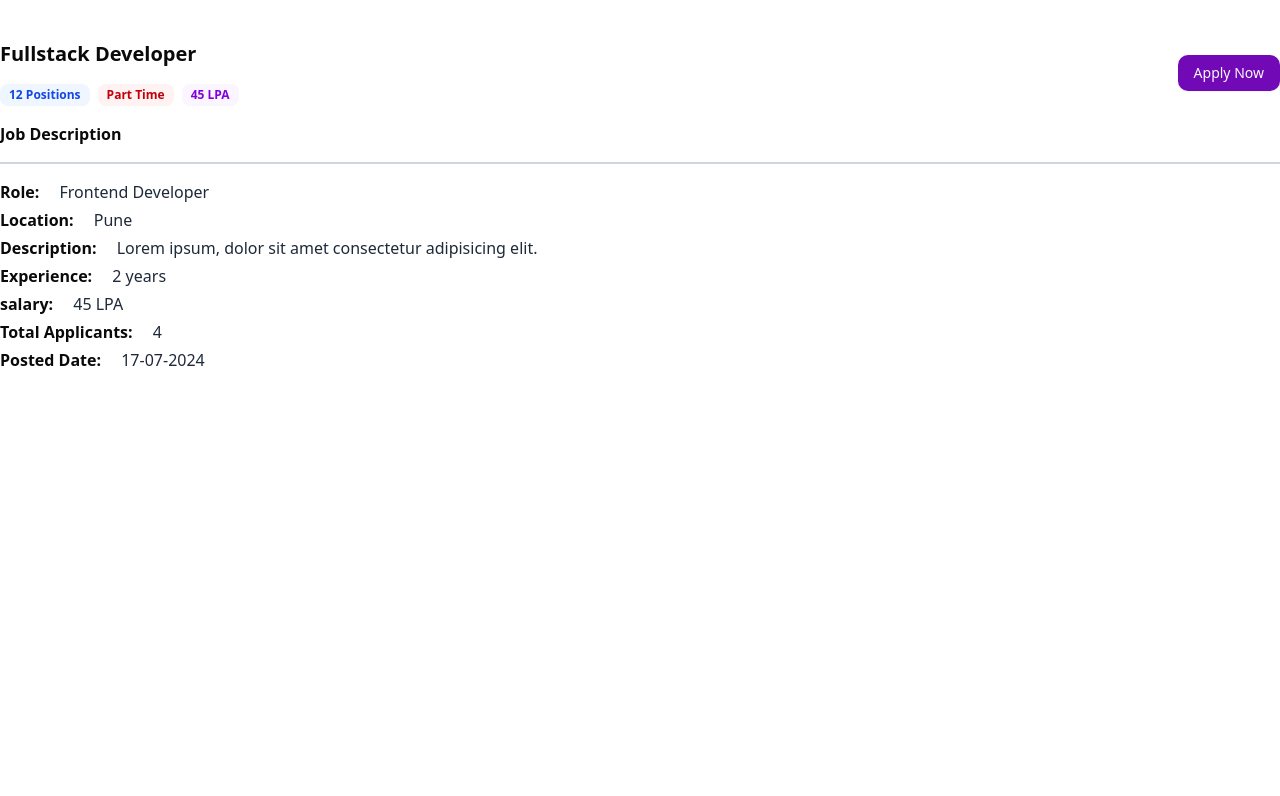
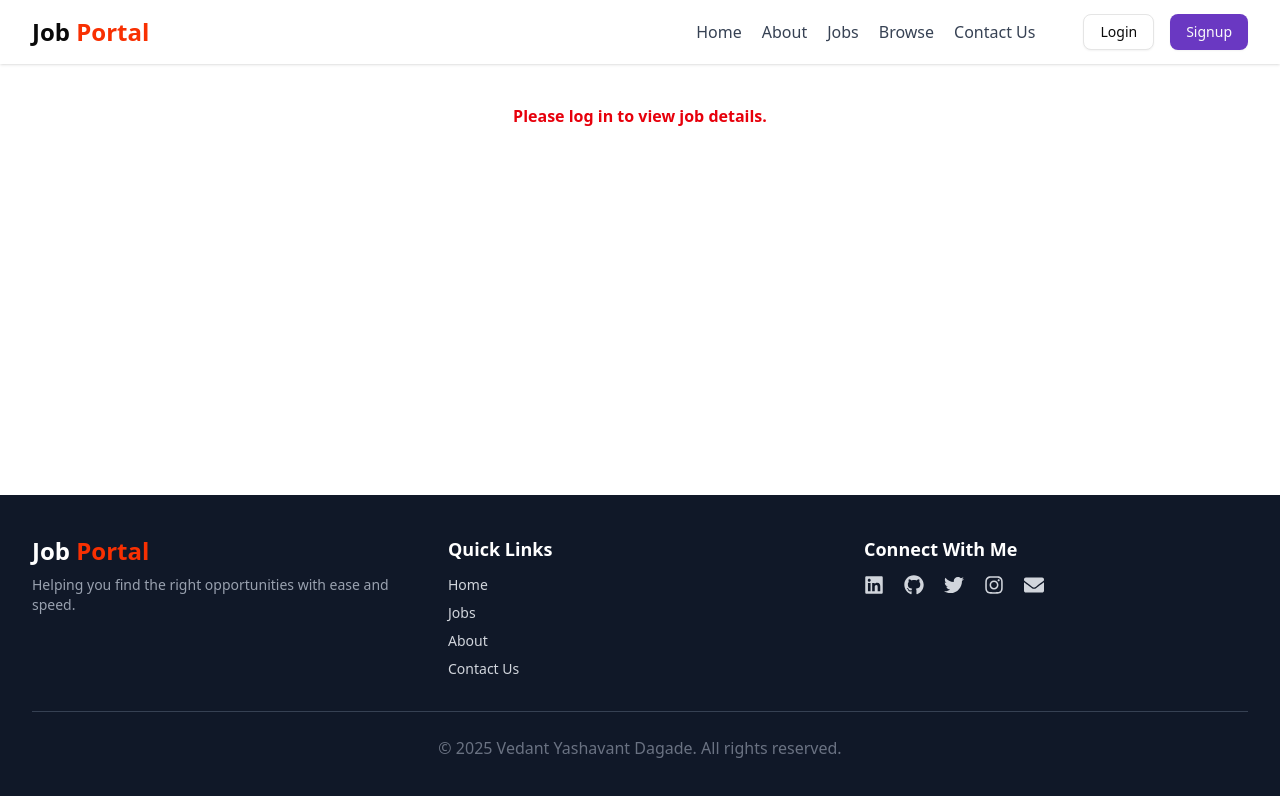
Before and after one commit to VedantDagade/Job-Portal-Complete-New, a React (Vite) app in the folder frontend/: page /description/1 in a window 1280 px wide. Shown: the top 796 px of the page. Built offline with nearby package versions, Linux system fonts and the light colour scheme; no server answers; the HTML template or start-up script is replaced by a standard one.

Commit message:
job description is under working

```diff
--- a/frontend/src/components/JobDescription.jsx
+++ b/frontend/src/components/JobDescription.jsx
@@ -1,24 +1,78 @@
-import React from "react";
+import React, { useEffect } from "react";
 import { Badge } from "./ui/badge";
 import { Button } from "./ui/button";
+import { useParams } from "react-router-dom";
+
+import { JOB_API_END_POINT } from "@/utils/constant";
+import axios from "axios";
+import { setSingleJob } from "@/redux/jobSlice";
+import { useDispatch, useSelector } from "react-redux";
+import Navbar from "./shared/Navbar";
+import Footer from "./Footer";
 
 const JobDescription = () => {
+  const user = useSelector((store) => store.auth.user); // get logged-in user
   const isApplied = false;
+  const dispatch = useDispatch();
+  const { singleJob } = useSelector((store) => store.job);
+
+  const params = useParams();
+  const jobId = params.id;
+
+  useEffect(() => {
+    if (!jobId) return; // prevent fetch if jobId is undefined
+
+    const fetchSingleJob = async () => {
+      try {
+        const res = await axios.get(`${JOB_API_END_POINT}/get/${jobId}`, {
+          withCredentials: true,
+        });
+        if (res.data.success) {
+          // Ideally, use setSingleJob, not setAllJobs
+          dispatch(setSingleJob(res.data.job)); // wrap in array if your store expects array
+        }
+      } catch (error) {
+        console.error("Error fetching job:", error);
+      }
+    };
+
+    fetchSingleJob();
+  }, [dispatch, jobId]); // ✅ include jobId
+
+  // If user is not logged in, show a message
+  if (!user) {
+    return (
+      <div className="flex flex-col min-h-screen">
+        {/* Navbar */}
+        <Navbar />
+
+        {/* Main content */}
+        <div className="flex-1 max-w-7xl mx-auto my-10 text-center text-red-600 font-bold">
+          Please log in to view job details.
+        </div>
+
+        {/* Footer */}
+        <Footer />
+      </div>
+    );
+  }
 
   return (
-    <div className="max-w-7xl mx-auto my-10">
+    <div>
+      <Navbar />
+      <div className="max-w-7xl mx-auto my-8">
         <div className="flex items-center justify-between">
           <div>
-          <h1 className="font-bold text-xl ">Fullstack Developer</h1>
+            <h1 className="font-bold text-xl ">{singleJob?.title}</h1>
             <div className="flex gap-2 flex-wrap mt-4">
               <Badge className="bg-blue-50 text-blue-700 font-bold">
-              12 Positions
+                {singleJob?.position} Positions
               </Badge>
               <Badge className="bg-red-50 text-red-700 font-bold">
-              Part Time
+                {singleJob?.jobType}
               </Badge>
               <Badge className="bg-purple-50 text-purple-700 font-bold">
-              45 LPA
+                {singleJob?.salary} LPA
               </Badge>
             </div>
           </div>
@@ -33,17 +87,62 @@ const JobDescription = () => {
             {isApplied ? `Already Applied` : `Apply Now`}
           </Button>
         </div>
-      <h1 className="border-b-2 border-b-gray-300 py-4 font-bold">Job Description</h1>
+        <h1 className="border-b-2 border-b-gray-300 py-4 font-bold text-lg text-gray-600">
+          Job Description
+        </h1>
         <div className="my-4">
-        <h1 className="font-bold my-1"> Role: <span className="pl-4 font-normal text-gray-800">Frontend Developer</span></h1>
-        <h1 className="font-bold my-1"> Location: <span className="pl-4 font-normal text-gray-800">Pune</span></h1>
-        <h1 className="font-bold my-1"> Description: <span className="pl-4 font-normal text-gray-800">Lorem ipsum, dolor sit amet consectetur adipisicing elit.</span></h1>
-        <h1 className="font-bold my-1"> Experience: <span className="pl-4 my-4 font-normal text-gray-800">2 years</span></h1>
-        <h1 className="font-bold my-1"> salary: <span className="pl-4 font-normal text-gray-800">45 LPA</span></h1>
-        <h1 className="font-bold my-1"> Total Applicants: <span className="pl-4 font-normal text-gray-800">4</span></h1>
-        <h1 className="font-bold my-1"> Posted Date: <span className="pl-4 font-normal text-gray-800">17-07-2024</span></h1>
-
+          <h1 className="font-bold my-1">
+            {" "}
+            Role:{" "}
+            <span className="pl-4 font-normal text-gray-800">
+              {singleJob?.title}
+            </span>
+          </h1>
+          <h1 className="font-bold my-1">
+            {" "}
+            Location:{" "}
+            <span className="pl-4 font-normal text-gray-800">
+              {singleJob?.location}
+            </span>
+          </h1>
+          <h1 className="font-bold my-1">
+            {" "}
+            Description:{" "}
+            <span className="pl-4 font-normal text-gray-800">
+              {singleJob?.description}
+            </span>
+          </h1>
+          <h1 className="font-bold my-1">
+            {" "}
+            Experience:{" "}
+            <span className="pl-4 my-4 font-normal text-gray-800">
+              {singleJob?.experienceLevel} Years
+            </span>
+          </h1>
+          <h1 className="font-bold my-1">
+            {" "}
+            salary:{" "}
+            <span className="pl-4 font-normal text-gray-800">
+              {singleJob?.salary} LPA
+            </span>
+          </h1>
+          <h1 className="font-bold my-1">
+            {" "}
+            Total Applicants:{" "}
+            <span className="pl-4 font-normal text-gray-800">
+              {singleJob?.application?.length}
+            </span>
+          </h1>
+          <h1 className="font-bold my-1">
+            {" "}
+            Posted Date:{" "}
+            <span className="pl-4 font-normal text-gray-800">
+              {singleJob?.createdAt?.split("T")[0]}
+            </span>
+          </h1>
         </div>
+      </div>
+      <Footer/>
     </div>
   );
 };
--- a/frontend/src/components/Jobs.jsx
+++ b/frontend/src/components/Jobs.jsx
@@ -6,7 +6,29 @@ import Footer from "./Footer";
 import { useSelector } from "react-redux";
 
 const Jobs = () => {
+  const user = useSelector((store) => store.auth.user); // get logged-in user
   const { allJobs } = useSelector((store) => store.job);
+
+
+  if (!user) {
+    return (
+      <div className="flex flex-col min-h-screen">
+        {/* Navbar */}
+        <div>
+          <Navbar />
+        </div>
+
+        {/* Main content */}
+        <div className="flex-1 max-w-7xl mx-auto my-10 text-center text-red-600 font-bold">
+          Please log in to view job details.
+        </div>
+
+        {/* Footer */}
+        <Footer />
+      </div>
+    );
+  }
+
   return (
     <div>
       <Navbar />
@@ -17,7 +39,11 @@ const Jobs = () => {
           </div>
 
           {allJobs.length === 0 ? (
-            <span>Job Not Found</span>
+            <span>
+              <div className="max-w-7xl mx-auto my-5 text-center text-red-600 font-bold">
+                Please log in to view job details.
+              </div>
+            </span>
           ) : (
             <div className="flex-1 h-[88vh] overflow-y-auto pb-5">
               <div className="grid grid-cols-3 gap-4">
--- a/frontend/src/components/Profile.jsx
+++ b/frontend/src/components/Profile.jsx
@@ -9,6 +9,7 @@ import { Badge } from "./ui/badge";
 import { Label } from "./ui/label";
 import AppliedJobTable from "./AppliedJobTable";
 import UpdateProfileDialog from "./UpdateProfileDialog";
+import Footer from "./Footer";
 
 const Profile = () => {
   const { user } = useSelector((store) => store.auth);
@@ -17,6 +18,24 @@ const Profile = () => {
   const isResume = Boolean(user?.profile?.resume);
 
   const [open, setOpen] = useState(false);
+
+  if (!user) {
+    return (
+      <div className="flex flex-col min-h-screen">
+        {/* Navbar */}
+        <Navbar />
+
+        {/* Main content */}
+        <div className="flex-1 max-w-7xl mx-auto my-10 text-center text-red-600 font-bold">
+          Please log in to view Profile.
+        </div>
+
+        {/* Footer */}
+        <Footer/>
+      </div>
+    );
+  }
+
 
   return (
     <div>
@@ -27,7 +46,9 @@ const Profile = () => {
             <Avatar className="w-24 h-24 rounded-full">
               <AvatarImage
                 className="mt-auto"
-                src={user?.profile?.profilePhoto}
+                src={
+                  user?.profile?.profilePhoto || "https://github.com/shadcn.png"
+                }
                 alt="Profile Photo"
               />
             </Avatar>
--- a/frontend/src/redux/jobSlice.js
+++ b/frontend/src/redux/jobSlice.js
@@ -3,17 +3,22 @@ import { createSlice } from "@reduxjs/toolkit";
 const jobSlice = createSlice({
   name: "job",
   initialState: {
-    allJobs:[],
+    allJobs: [], // array of all jobs
+    singleJob: null, // single job state
   },
   reducers: {
-    //actions
-    setAllJobs: (state,action) => {
+    // Update all jobs
+    setAllJobs: (state, action) => {
       state.allJobs = action.payload;
-      console.log("Redux Updated Jobs:", action.payload); // ✅ Add this
-    }
-  }
+    },
+    // Update single job
+    setSingleJob: (state, action) => {
+      state.singleJob = action.payload;
+    },
+  },
+});
 
-})
+// Export both actions
+export const { setAllJobs, setSingleJob } = jobSlice.actions;
 
-export const {setAllJobs} = jobSlice.actions;
 export default jobSlice.reducer;
```
Lines whose indentation alone changed are shown as unchanged.
